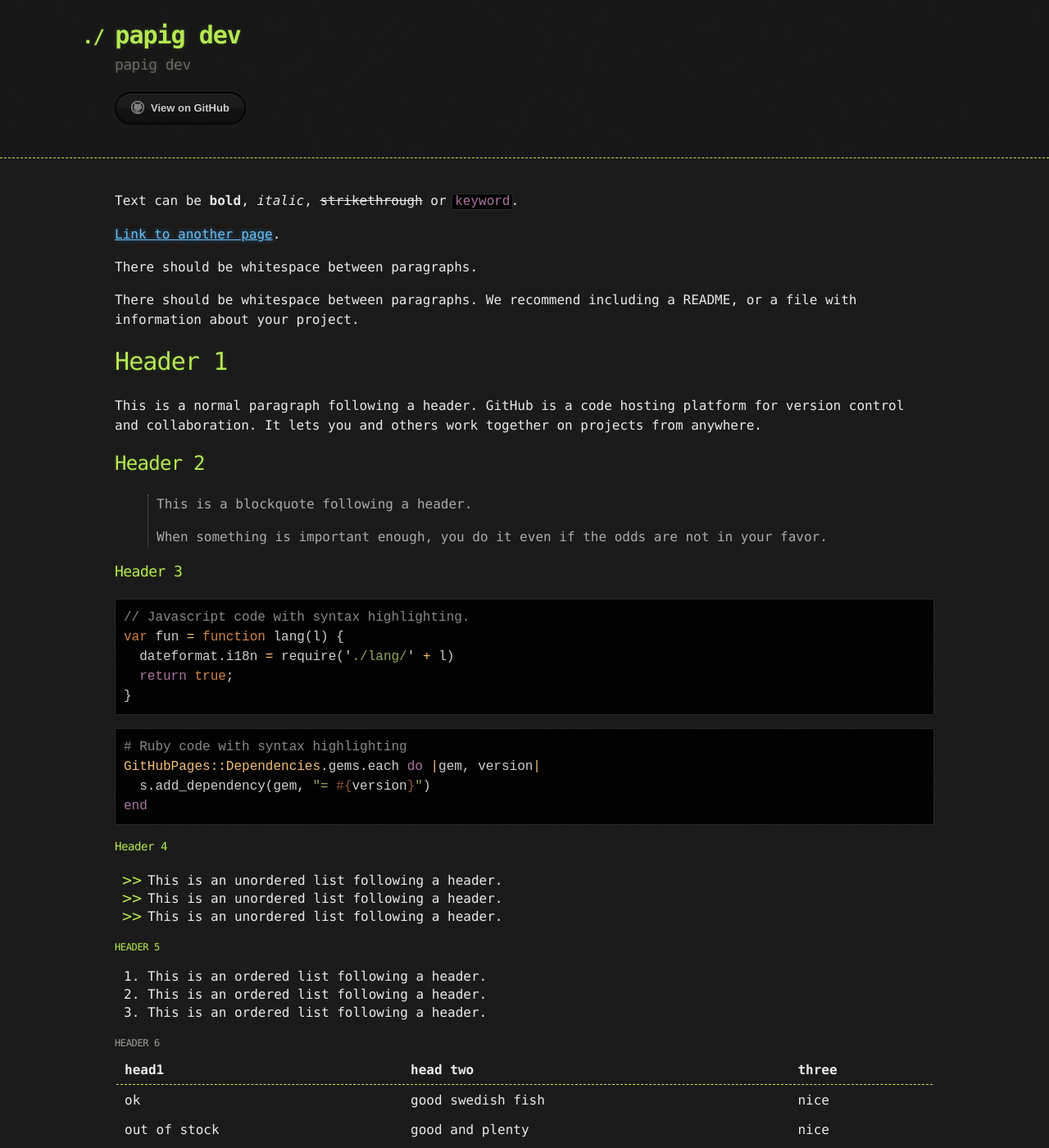
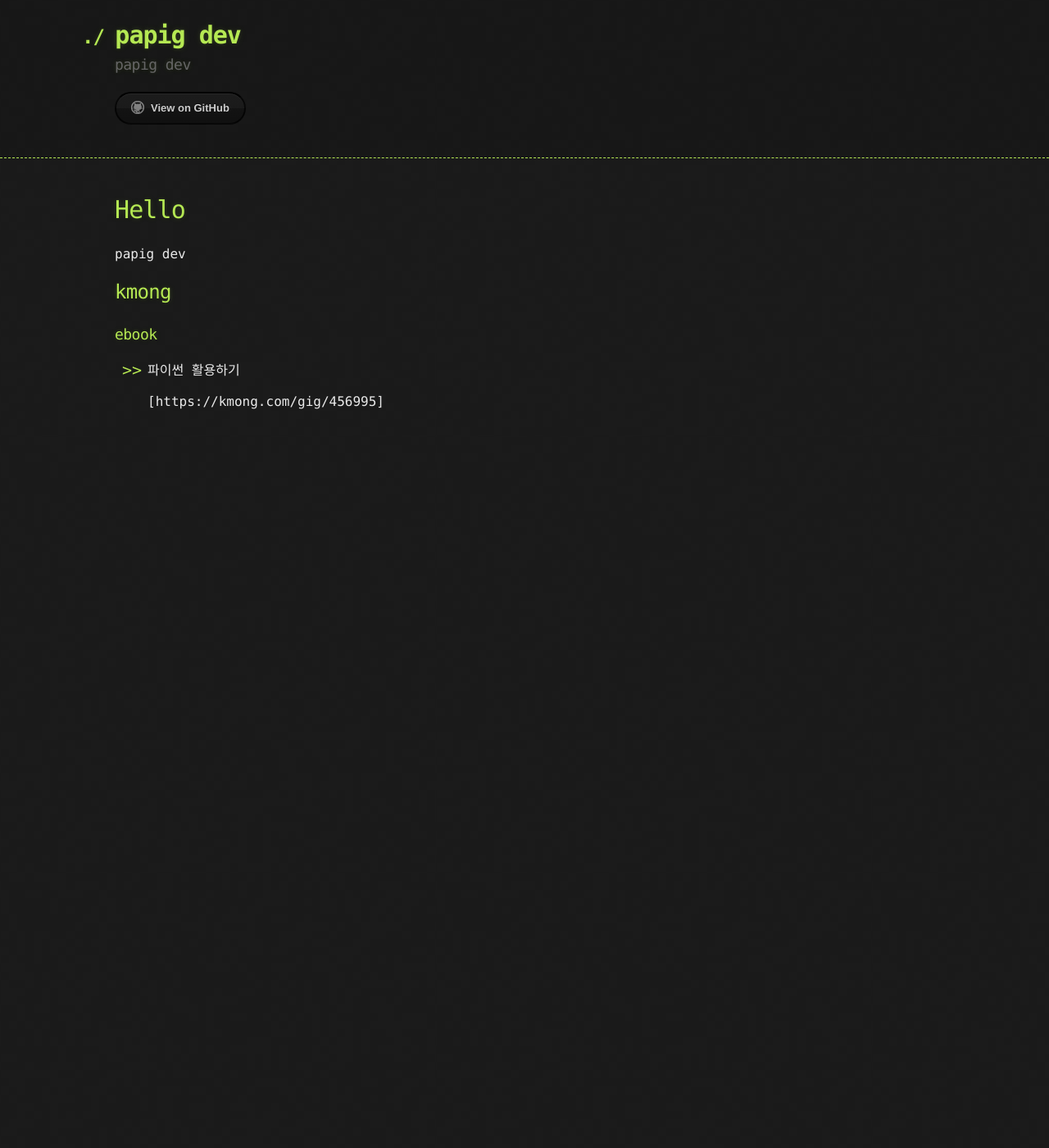
Before and after one commit to papig-dev/papig, a Jekyll site: the page built from index.md, in a window 1280 px wide and 1400 px high. Shown: the whole window at 82% size. Built offline with Jekyll 4.4.1, drawn with Linux system fonts in a browser that asks for light colours; our own code applies the rules of GitHub Pages for plain Markdown files; some of the changed text lies outside the part shown.

Commit message:
Update index.md

````diff
--- a/index.md
+++ b/index.md
@@ -2,122 +2,14 @@
 layout: default
 ---
 
-Text can be **bold**, _italic_, ~~strikethrough~~ or `keyword`.
+# Hello
 
-[Link to another page](./another-page.html).
+papig dev
 
-There should be whitespace between paragraphs.
+## kmong
 
-There should be whitespace between paragraphs. We recommend including a README, or a file with information about your project.
+### ebook
 
-# Header 1
+- 파이썬 활용하기
 
-This is a normal paragraph following a header. GitHub is a code hosting platform for version control and collaboration. It lets you and others work together on projects from anywhere.
-
-## Header 2
-
-> This is a blockquote following a header.
->
-> When something is important enough, you do it even if the odds are not in your favor.
-
-### Header 3
-
-```js
-// Javascript code with syntax highlighting.
-var fun = function lang(l) {
-  dateformat.i18n = require('./lang/' + l)
-  return true;
-}
-```
-
-```ruby
-# Ruby code with syntax highlighting
-GitHubPages::Dependencies.gems.each do |gem, version|
-  s.add_dependency(gem, "= #{version}")
-end
-```
-
-#### Header 4
-
-*   This is an unordered list following a header.
-*   This is an unordered list following a header.
-*   This is an unordered list following a header.
-
-##### Header 5
-
-1.  This is an ordered list following a header.
-2.  This is an ordered list following a header.
-3.  This is an ordered list following a header.
-
-###### Header 6
-
-| head1        | head two          | three |
-|:-------------|:------------------|:------|
-| ok           | good swedish fish | nice  |
-| out of stock | good and plenty   | nice  |
-| ok           | good `oreos`      | hmm   |
-| ok           | good `zoute` drop | yumm  |
-
-### There's a horizontal rule below this.
-
-* * *
-
-### Here is an unordered list:
-
-*   Item foo
-*   Item bar
-*   Item baz
-*   Item zip
-
-### And an ordered list:
-
-1.  Item one
-1.  Item two
-1.  Item three
-1.  Item four
-
-### And a nested list:
-
-- level 1 item
-  - level 2 item
-  - level 2 item
-    - level 3 item
-    - level 3 item
-- level 1 item
-  - level 2 item
-  - level 2 item
-  - level 2 item
-- level 1 item
-  - level 2 item
-  - level 2 item
-- level 1 item
-
-### Small image
-
-![Octocat](https://github.githubassets.com/images/icons/emoji/octocat.png)
-
-### Large image
-
-![Branching](https://guides.github.com/activities/hello-world/branching.png)
-
-
-### Definition lists can be used with HTML syntax.
-
-<dl>
-<dt>Name</dt>
-<dd>Godzilla</dd>
-<dt>Born</dt>
-<dd>1952</dd>
-<dt>Birthplace</dt>
-<dd>Japan</dd>
-<dt>Color</dt>
-<dd>Green</dd>
-</dl>
-
-```
-Long, single-line code blocks should not wrap. They should horizontally scroll if they are too long. This line should be long enough to demonstrate this.
-```
-
-```
-The final element.
-```
+  [https://kmong.com/gig/456995]
````
